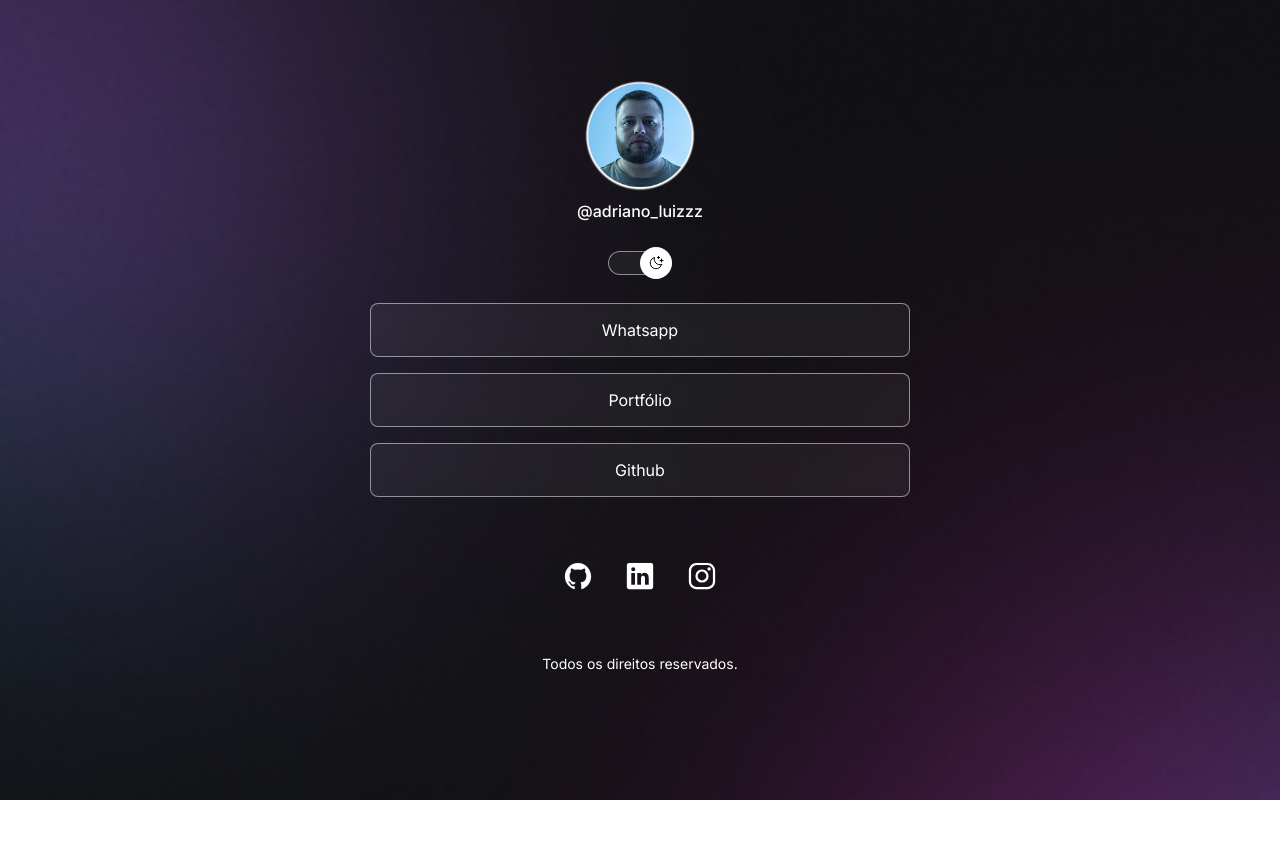
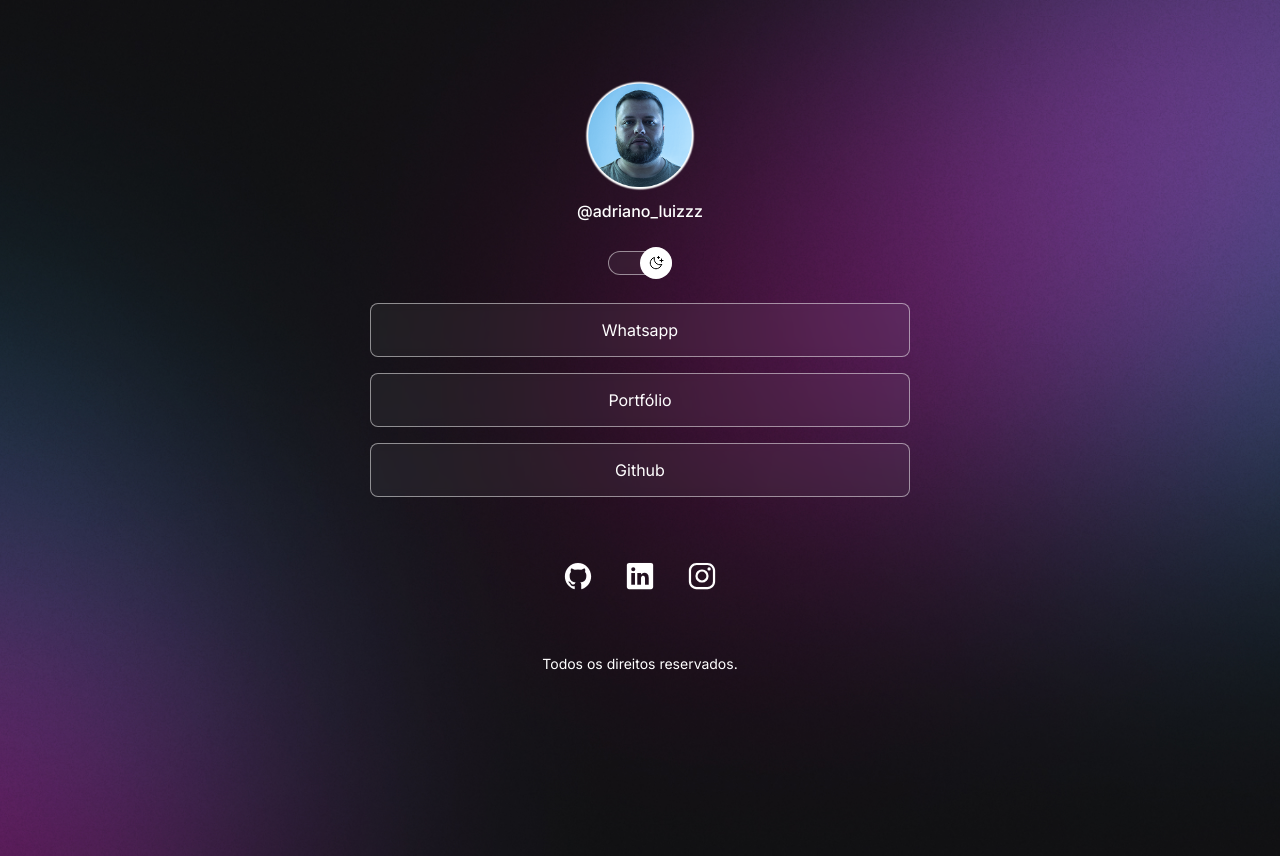
Before and after one commit to AdrianoLuizzz/Projeto, a plain HTML site: page Index.html in a window 1280 px wide. Before the commit the page ends 800 px from the top, so only its background shows below. Drawn offline with nearby package versions, Linux system fonts and the light colour scheme.

```diff
--- a/style.css
+++ b/style.css
@@ -36,6 +36,7 @@
 
 body {
   background: var(--bg-url) no-repeat top center/cover;
+  height: 100vh;
 }
 
 body * {
@@ -176,3 +177,14 @@
   text-align: center;
   font-size: 14px;
 }
+
+/*media queries*/
+
+@media (min-width: 700px) {
+  :root {
+    --bg-url: url(./assets/bg-desktop.jpg);
+  }
+  .light {
+    --bg-url: url(./assets/ng-desktop-light.jpg);
+  }
+}
```
